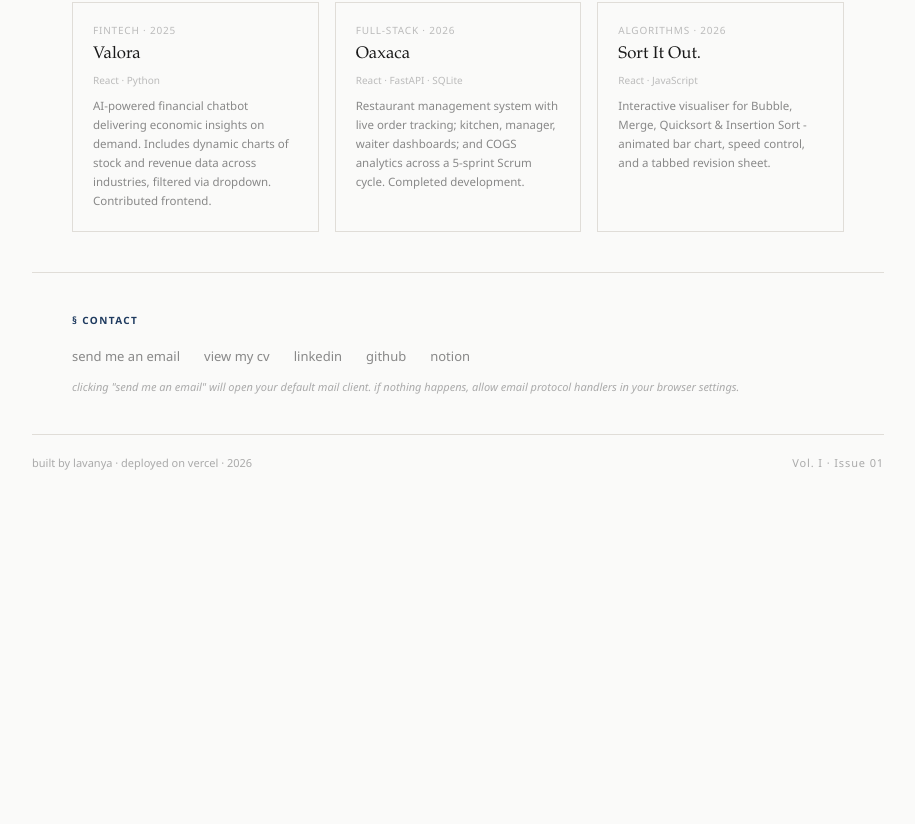
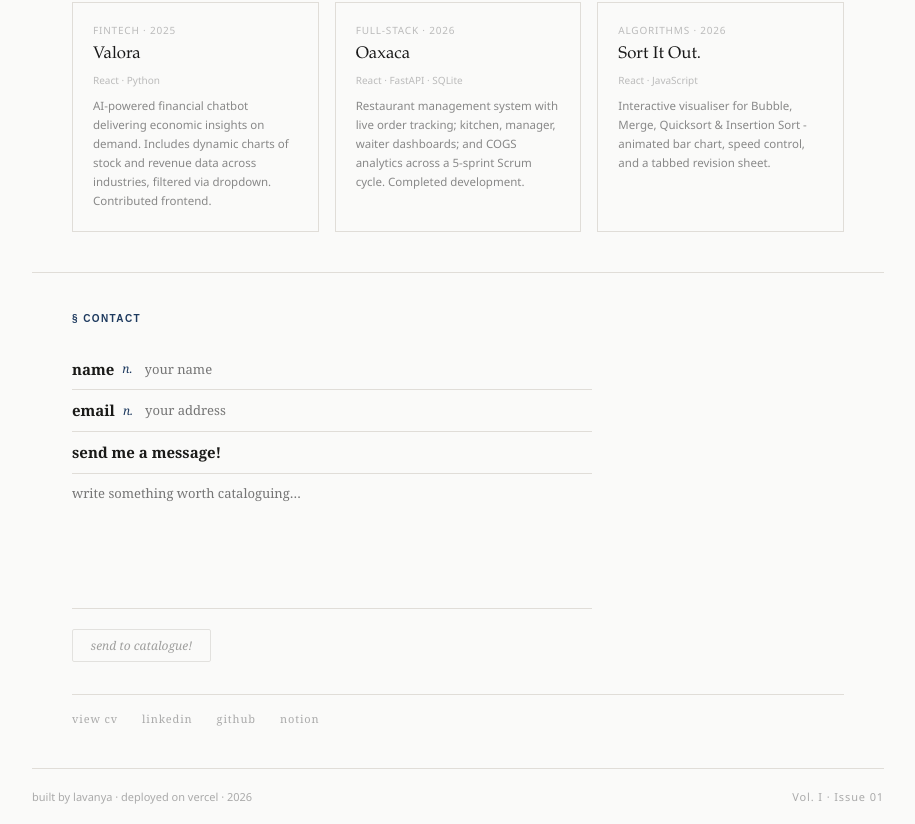
Before and after one commit to lyvnrin/portfolio, a React (Vite) app: page / in a window 1280 px wide. Shown: the part 1223-2047 px from the top of the page, without its empty margins (182-1097 px from the left). Before the commit the page ends 1713 px from the top, so only its background shows below. Built offline with nearby package versions, Linux system fonts and the light colour scheme; no server answers; a web font is replaced by a local one.

Commit message:
Add emailjs integration for contact form; implement state management and success/error handling

```diff
--- a/package.json
+++ b/package.json
@@ -10,6 +10,7 @@
     "preview": "vite preview"
   },
   "dependencies": {
+    "@emailjs/browser": "^4.4.1",
     "react": "^19.2.4",
     "react-dom": "^19.2.4"
   },
--- a/src/components/Contact.jsx
+++ b/src/components/Contact.jsx
@@ -1,27 +1,266 @@
+import { useState } from 'react'
+import emailjs from '@emailjs/browser'
+
+const EMAILJS_SERVICE_ID  = import.meta.env.VITE_EMAILJS_SERVICE_ID
+const EMAILJS_TEMPLATE_ID = import.meta.env.VITE_EMAILJS_TEMPLATE_ID
+const EMAILJS_PUBLIC_KEY  = import.meta.env.VITE_EMAILJS_PUBLIC_KEY
+
 export default function Contact() {
+  const [values, setValues] = useState({ from_name: '', from_email: '', message: '' })
+  const [status, setStatus] = useState('idle')
+
+  const set = (k, v) => setValues(prev => ({ ...prev, [k]: v }))
+  const allFilled = values.from_name && values.from_email && values.message
+
+  const handleSend = async () => {
+    if (!allFilled || status === 'sending') return
+    setStatus('sending')
+    try {
+      await emailjs.send(EMAILJS_SERVICE_ID, EMAILJS_TEMPLATE_ID, values, EMAILJS_PUBLIC_KEY)
+      setStatus('success')
+    } catch {
+      setStatus('error')
+    }
+  }
+
   return (
-    <section id="contact" style={{ padding: '2.5rem', borderTop: '0.5px solid #e0ddd8' }}>
-      <p style={{ fontSize: '10px', letterSpacing: '0.14em', textTransform: 'uppercase', color: 'var(--accent)', fontWeight: 'bolder', marginBottom: '1.25rem' }}>§ Contact</p>
-      <div style={{ display: 'flex', gap: '1.5rem' }}>
+    <section id="contact" style={s.section}>
+      <p style={s.sectionTag}>§ Contact</p>
+
+      {status === 'success' ? (
+        <div style={s.successEntry}>
+          <div style={s.headwordRow}>
+            <span style={s.headword}>{values.from_name}</span>
+            <span style={s.phonetic}>/ˈkær.ə.spɒn.dənt/</span>
+            <span style={s.pos}>n.</span>
+          </div>
+          <p style={s.successDef}>
+            catalogued. a reply will follow in due course.
+          </p>
+        </div>
+      ) : (
+        <div style={s.form}>
+
+          {/* name */}
+          <div style={s.row}>
+            <label style={s.headword} htmlFor="from_name">name</label>
+            <span style={s.pos}>n.</span>
+            <input
+              id="from_name"
+              type="text"
+              value={values.from_name}
+              onChange={e => set('from_name', e.target.value)}
+              placeholder="your name"
+              style={s.input}
+            />
+          </div>
+
+          {/* email */}
+          <div style={s.row}>
+            <label style={s.headword} htmlFor="from_email">email</label>
+            <span style={s.pos}>n.</span>
+            <input
+              id="from_email"
+              type="email"
+              value={values.from_email}
+              onChange={e => set('from_email', e.target.value)}
+              placeholder="your address"
+              style={s.input}
+            />
+          </div>
+
+          {/* message */}
+          <div style={s.row}>
+            <label style={s.headword} htmlFor="message">send me a message!</label>
+          </div>
+          <div style={s.textareaRow}>
+            <textarea
+              id="message"
+              value={values.message}
+              onChange={e => set('message', e.target.value)}
+              placeholder="write something worth cataloguing…"
+              rows={5}
+              style={s.textarea}
+            />
+          </div>
+
+          {/* submit */}
+          <div style={s.submitRow}>
+            <button
+              onClick={handleSend}
+              disabled={!allFilled || status === 'sending'}
+              style={{
+                ...s.btn,
+                opacity: allFilled ? 1 : 0.4,
+                cursor: allFilled ? 'pointer' : 'default',
+              }}
+            >
+              {status === 'sending' ? 'cataloguing…' : 'send to catalogue!'}
+            </button>
+            {status === 'error' && (
+              <span style={s.errorNote}>something went wrong — try emailing directly.</span>
+            )}
+          </div>
+
+        </div>
+      )}
+
+      {/* footer links ALWAYS visible */}
+      <div style={s.footerLinks}>
         {[
-          { label: 'send me an email', href: 'mailto:youremail@gmail.com', target: '_self' },
-          { label: 'view my cv', href: '/Lavanya Kamble CV.pdf', target: '_blank' },
-          { label: 'linkedin', href: 'https://www.linkedin.com/in/lavanyakamble/', target: '_blank' },
-          { label: 'github', href: 'https://github.com/lyvnrin', target: '_blank' },
-          { label: 'notion', href: 'https://lavanya-k-portfolio.notion.site/Welcome-to-My-Portfolio-303e4dd70aaf80499338ee34e86937a6', target: '_blank' }
-        ].map(l => (
-          <a key={l.label} href={l.href}
-            target={l.target} rel="noopener noreferrer"
-            style={{ fontSize: '13px', color: '#888', borderBottom: '0.5px solid transparent', paddingBottom: '1px', transition: 'all .2s' }}
-            onMouseEnter={e => { e.target.style.color = 'var(--accent)'; e.target.style.borderBottomColor = 'var(--accent)' }}
-            onMouseLeave={e => { e.target.style.color = '#888'; e.target.style.borderBottomColor = 'transparent' }}>
-            {l.label}
-          </a>
-        ))}
+          { label: 'view cv',   href: '/Lavanya Kamble CV.pdf', target: '_blank' },
+          { label: 'linkedin',  href: 'https://www.linkedin.com/in/lavanyakamble/', target: '_blank' },
+          { label: 'github',    href: 'https://github.com/lyvnrin', target: '_blank' },
+          { label: 'notion',    href: 'https://lavanya-k-portfolio.notion.site/Welcome-to-My-Portfolio-303e4dd70aaf80499338ee34e86937a6', target: '_blank' },
+        ].map(l => <FooterLink key={l.label} {...l} />)}
       </div>
-      <p style={{ marginTop: '0.75rem', fontSize: '11px', color: '#aaa', fontStyle: 'italic' }}>
-        clicking "send me an email" will open your default mail client. if nothing happens, allow email protocol handlers in your browser settings.
-      </p>
     </section>
   )
 }
+
+function FooterLink({ label, href, target }) {
+  const [hover, setHover] = useState(false)
+  return (
+    <a
+      href={href} target={target} rel="noopener noreferrer"
+      onMouseEnter={() => setHover(true)}
+      onMouseLeave={() => setHover(false)}
+      style={{
+        fontSize: '11px',
+        letterSpacing: '0.08em',
+        color: hover ? 'var(--accent)' : '#aaa',
+        textDecoration: 'none',
+        borderBottom: `0.5px solid ${hover ? 'var(--accent)' : 'transparent'}`,
+        paddingBottom: '1px',
+        transition: 'all .2s',
+      }}
+    >
+      {label}
+    </a>
+  )
+}
+
+const s = {
+  section: {
+    padding: '2.5rem',
+    borderTop: '0.5px solid #e0ddd8',
+    fontFamily: 'Georgia, "Times New Roman", serif',
+  },
+  sectionTag: {
+    fontSize: '10px',
+    letterSpacing: '0.14em',
+    textTransform: 'uppercase',
+    color: 'var(--accent)',
+    fontFamily: 'var(--font-sans, sans-serif)',
+    fontWeight: 'bolder',
+    marginBottom: '1.5rem',
+  },
+  form: {
+    display: 'flex',
+    flexDirection: 'column',
+    maxWidth: '520px',
+  },
+  row: {
+    display: 'flex',
+    alignItems: 'center',
+    gap: '0.5rem',
+    borderBottom: '0.5px solid #e0ddd8',
+    padding: '0.65rem 0',
+  },
+  headword: {
+    fontSize: '15px',
+    fontWeight: 'bold',
+    color: 'var(--color-text, #1a1a18)',
+    fontFamily: 'Georgia, serif',
+    whiteSpace: 'nowrap',
+    flexShrink: 0,
+    cursor: 'default',
+  },
+  pos: {
+    fontSize: '12px',
+    color: 'var(--accent, #b5a99a)',
+    fontStyle: 'italic',
+    flexShrink: 0,
+    marginRight: '0.25rem',
+  },
+  input: {
+    flex: 1,
+    fontSize: '13px',
+    fontFamily: 'Georgia, serif',
+    color: 'var(--color-text, #1a1a18)',
+    background: 'transparent',
+    border: 'none',
+    outline: 'none',
+    padding: '0',
+    minWidth: 0,
+  },
+  textareaRow: {
+    borderBottom: '0.5px solid #e0ddd8',
+    padding: '0.5rem 0 0.75rem',
+  },
+  textarea: {
+    width: '100%',
+    fontSize: '13px',
+    fontFamily: 'Georgia, serif',
+    color: 'var(--color-text, #1a1a18)',
+    background: 'transparent',
+    border: 'none',
+    outline: 'none',
+    resize: 'none',
+    lineHeight: 1.7,
+    padding: '0',
+  },
+  submitRow: {
+    display: 'flex',
+    alignItems: 'center',
+    gap: '1rem',
+    paddingTop: '1.25rem',
+    flexWrap: 'wrap',
+  },
+  btn: {
+    fontSize: '12px',
+    fontFamily: 'Georgia, serif',
+    fontStyle: 'italic',
+    color: 'var(--color-text, #1a1a18)',
+    background: 'transparent',
+    border: '0.5px solid #c0bdb8',
+    padding: '0.45rem 1.1rem',
+    borderRadius: '2px',
+    transition: 'all 0.2s',
+  },
+  errorNote: {
+    fontSize: '11px',
+    color: '#c77',
+    fontStyle: 'italic',
+  },
+  successEntry: {
+    display: 'flex',
+    flexDirection: 'column',
+    gap: '0.4rem',
+    padding: '1rem 0',
+  },
+  headwordRow: {
+    display: 'flex',
+    alignItems: 'baseline',
+    gap: '0.5rem',
+  },
+  phonetic: {
+    fontSize: '13px',
+    color: '#aaa',
+    fontStyle: 'italic',
+  },
+  successDef: {
+    fontSize: '13px',
+    color: '#888',
+    fontStyle: 'italic',
+    lineHeight: 1.6,
+  },
+  footerLinks: {
+    display: 'flex',
+    gap: '1.5rem',
+    flexWrap: 'wrap',
+    marginTop: '2rem',
+    paddingTop: '1rem',
+    borderTop: '0.5px solid #e0ddd8',
+  },
+}
```
Also changed, not shown: 2 other files (tests, documents, lock files or other folders).
